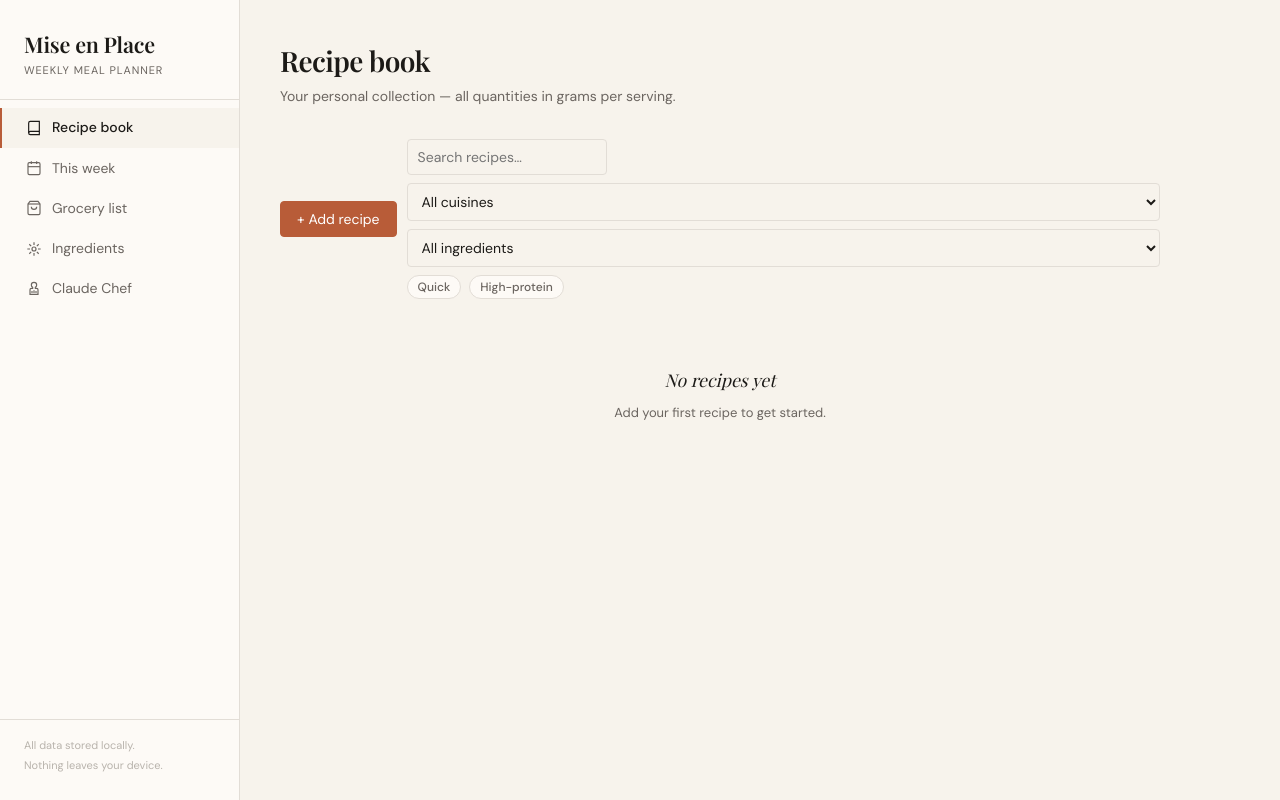
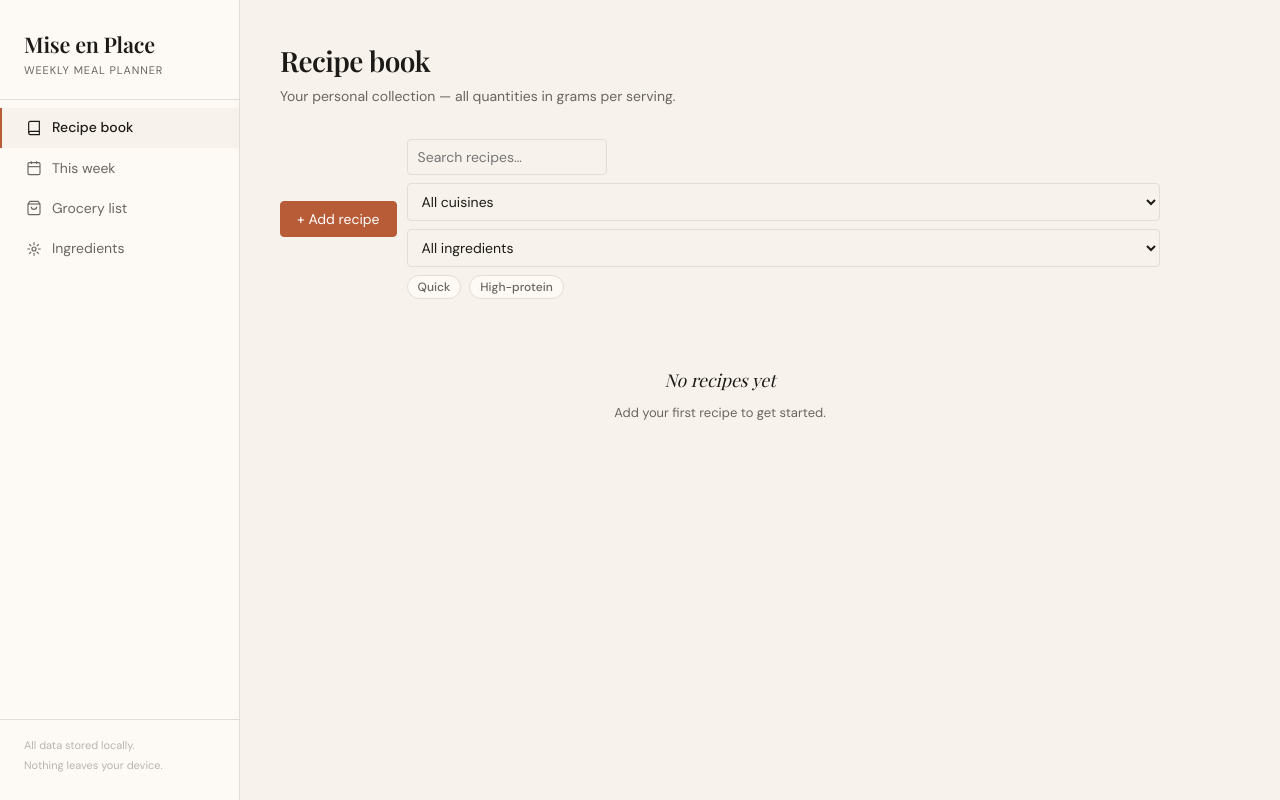
Before and after one commit to harryrios2/mealplanner, a Flask app: page / in a window 1280 px wide. Run offline with Flask 3, Linux system fonts and the light colour scheme; data comes from the database, SQL or seed files in the repository; data that the repository does not hold is empty; some web fonts are replaced.

Commit message:
Hide Claude Chef tab (nav + view) — not yet complete

```diff
--- a/templates/index.html
+++ b/templates/index.html
@@ -237,7 +237,7 @@ textarea { resize: vertical; min-height: 60px; }
         <svg viewBox="0 0 24 24" fill="none" stroke="currentColor"><circle cx="12" cy="12" r="3"/><path d="M12 2v4M12 18v4M4.93 4.93l2.83 2.83M16.24 16.24l2.83 2.83M2 12h4M18 12h4M4.93 19.07l2.83-2.83M16.24 7.76l2.83-2.83"/></svg>
         Ingredients
       </div>
-      <div class="nav-item" data-view="chef">
+      <div class="nav-item" data-view="chef" style="display:none;">
         <svg viewBox="0 0 24 24" fill="none" stroke="currentColor"><path d="M12 2a4 4 0 014 4c0 1.5-.8 2.8-2 3.5V11h2a2 2 0 012 2v7H6v-7a2 2 0 012-2h2V9.5A4 4 0 018 6a4 4 0 014-4z"/><line x1="9" y1="15" x2="9" y2="18"/><line x1="12" y1="14" x2="12" y2="18"/><line x1="15" y1="15" x2="15" y2="18"/></svg>
         Claude Chef
       </div>
@@ -356,8 +356,8 @@ textarea { resize: vertical; min-height: 60px; }
       </div>
     </div>
 
-    <!-- Claude Chef View -->
-    <div class="view" id="view-chef">
+    <!-- Claude Chef View (hidden, not yet complete) -->
+    <div class="view" id="view-chef" style="display:none !important;">
       <div class="view-header">
         <h2>Claude Chef</h2>
         <p>Describe a dish and Claude will build the recipe, match ingredients, and add it to your book.</p>
```
